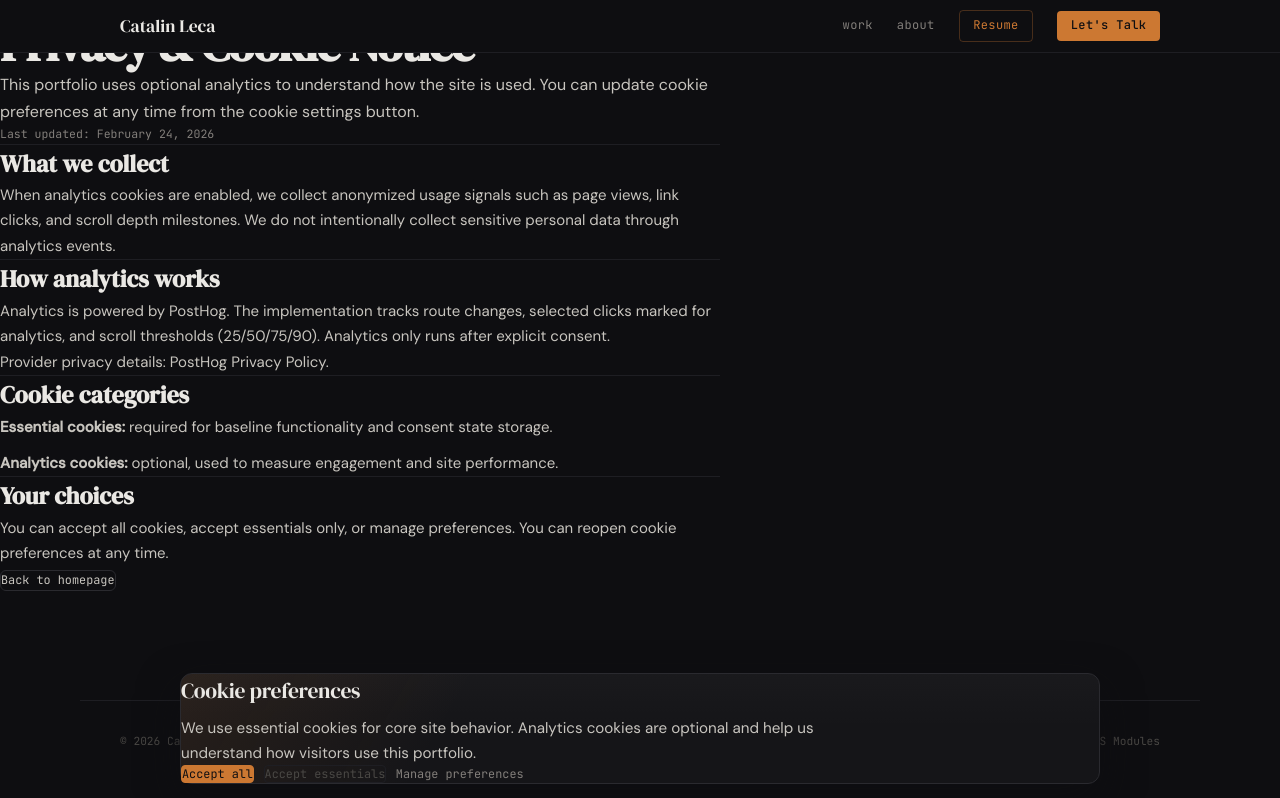
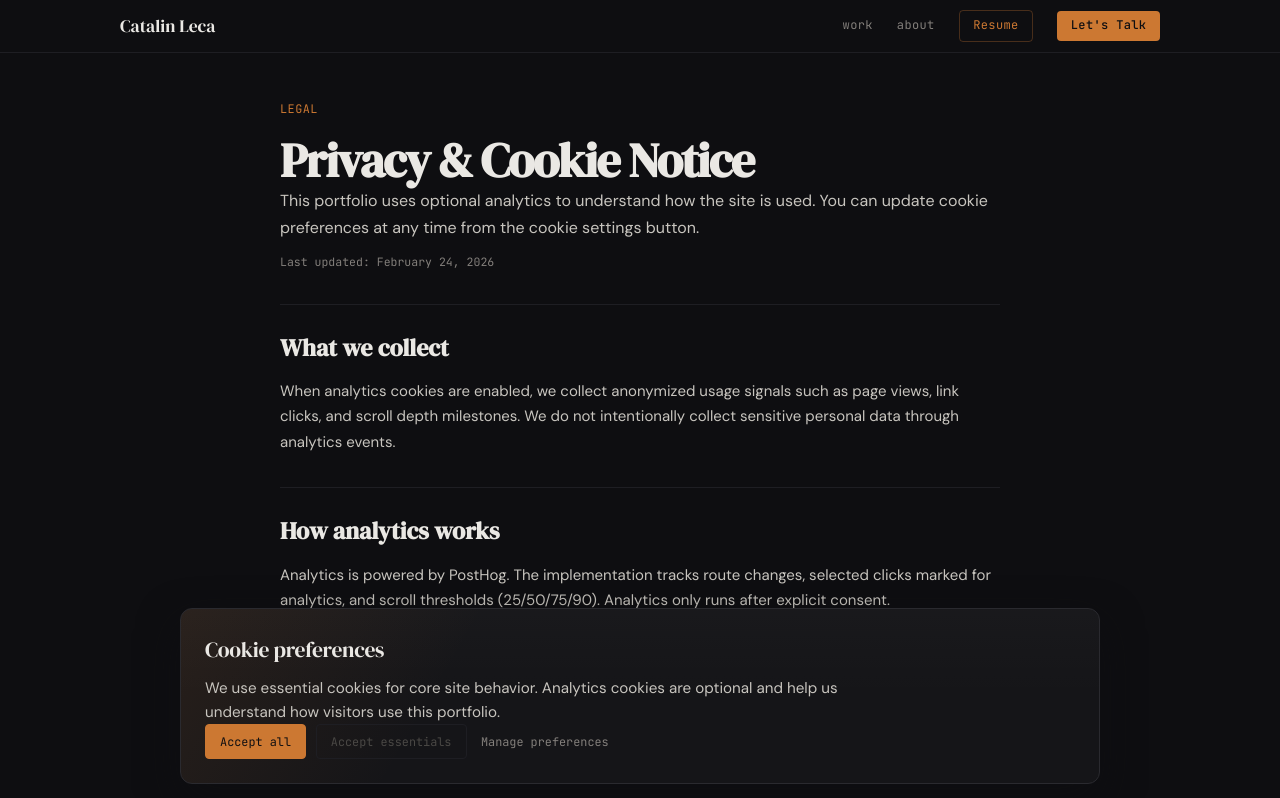
Before and after one commit to catalinleca/portfolio, a Next.js app: page /privacy in a window 1280 px wide. Shown: the top 798 px of the page. Built offline with nearby package versions, Linux system fonts and the light colour scheme; no server answers.

Commit message:
cookie banner state and update images

```diff
--- a/src/app/_components/CookieBanner/CookieBanner.module.css
+++ b/src/app/_components/CookieBanner/CookieBanner.module.css
@@ -1,4 +1,3 @@
-@layer components {
 .banner {
   --cookie-accent-soft: color-mix(in srgb, var(--accent) 10%, transparent);
   --cookie-accent-border: color-mix(in srgb, var(--accent) 35%, transparent);
@@ -371,4 +370,3 @@
     align-items: flex-start;
   }
 }
-}
--- a/src/app/_components/CookieBanner/CookieBanner.tsx
+++ b/src/app/_components/CookieBanner/CookieBanner.tsx
@@ -9,7 +9,7 @@ import styles from "./CookieBanner.module.css";
 const hasAnalyticsKey = (process.env.NEXT_PUBLIC_POSTHOG_KEY ?? "").length > 0;
 
 export const CookieBanner = () => {
-  const { actions, state } = useCookieBannerState();
+  const { actions, state, bannerRef } = useCookieBannerState();
 
   if (!hasAnalyticsKey || !state.isReady) {
     return null;
@@ -24,7 +24,7 @@ export const CookieBanner = () => {
   }
 
   return (
-    <aside className={styles.banner} role="dialog" aria-label="Cookie preferences">
+    <aside ref={bannerRef} className={styles.banner} role="dialog" aria-label="Cookie preferences">
       <CookieBannerHeader
         isPreferencesOpen={state.isPreferencesOpen}
         hasDecision={state.hasDecision}
--- a/src/app/_components/CookieBanner/useCookieBannerState.ts
+++ b/src/app/_components/CookieBanner/useCookieBannerState.ts
@@ -1,7 +1,7 @@
 "use client";
 
-import { useState, useSyncExternalStore } from "react";
-import type { MouseEvent } from "react";
+import { useEffect, useRef, useState, useSyncExternalStore } from "react";
+import type { MouseEvent, RefObject } from "react";
 import { usePathname, useRouter } from "next/navigation";
 import {
   getCookieConsentSnapshot,
@@ -40,6 +40,7 @@ interface CookieBannerActions {
 
 export interface UseCookieBannerStateResult {
   actions: CookieBannerActions;
+  bannerRef: RefObject<HTMLElement | null>;
   state: CookieBannerState;
 }
 
@@ -52,6 +53,7 @@ export const useCookieBannerState = (): UseCookieBannerStateResult => {
     getCookieConsentSnapshot,
     () => null
   );
+  const bannerRef = useRef<HTMLElement>(null);
   const [isPreferencesOpen, setIsPreferencesOpen] = useState(false);
   const [isAnalyticsEnabled, setIsAnalyticsEnabled] = useState(DEFAULT_ANALYTICS_ENABLED);
   const hasDecision = consent != null;
@@ -59,6 +61,21 @@ export const useCookieBannerState = (): UseCookieBannerStateResult => {
   const persistedAnalyticsEnabled = consent?.analytics ?? DEFAULT_ANALYTICS_ENABLED;
   const activeAnalyticsState = isPreferencesOpen ? isAnalyticsEnabled : persistedAnalyticsEnabled;
   const shouldRenderStatusBadge = isPreferencesOpen || hasDecision;
+
+  useEffect(() => {
+    if (!isPreferencesOpen || !hasDecision) {
+      return
+    };
+
+    const handleClickOutside = (event: globalThis.MouseEvent) => {
+      if (bannerRef.current && !bannerRef.current.contains(event.target as Node)) {
+        setIsPreferencesOpen(false);
+      }
+    };
+
+    document.addEventListener("mousedown", handleClickOutside);
+    return () => document.removeEventListener("mousedown", handleClickOutside);
+  }, [isPreferencesOpen, hasDecision]);
 
   const closePreferences = () => {
     setIsPreferencesOpen(false);
@@ -100,6 +117,7 @@ export const useCookieBannerState = (): UseCookieBannerStateResult => {
   };
 
   return {
+    bannerRef,
     state: {
       activeAnalyticsState,
       hasDecision,
--- a/src/app/privacy/page.module.css
+++ b/src/app/privacy/page.module.css
@@ -1,4 +1,3 @@
-@layer components {
 .main {
   min-height: calc(100vh - var(--nav-height) - var(--space-12));
   padding: calc(var(--nav-height) + var(--space-12)) var(--gutter) var(--space-16);
@@ -82,7 +81,7 @@
 }
 
 .actions {
-    margin-top: var(--space-5);
+  margin-top: var(--space-6);
 }
 
 .button {
@@ -111,4 +110,3 @@
     padding: calc(var(--nav-height) + var(--space-10)) var(--gutter-mobile) var(--space-12);
   }
 }
-}
```
Also changed, not shown: public/images/hedgehunt-editor.webp, public/images/hedgehunt-website.webp. Lines whose indentation alone changed are shown as unchanged.
